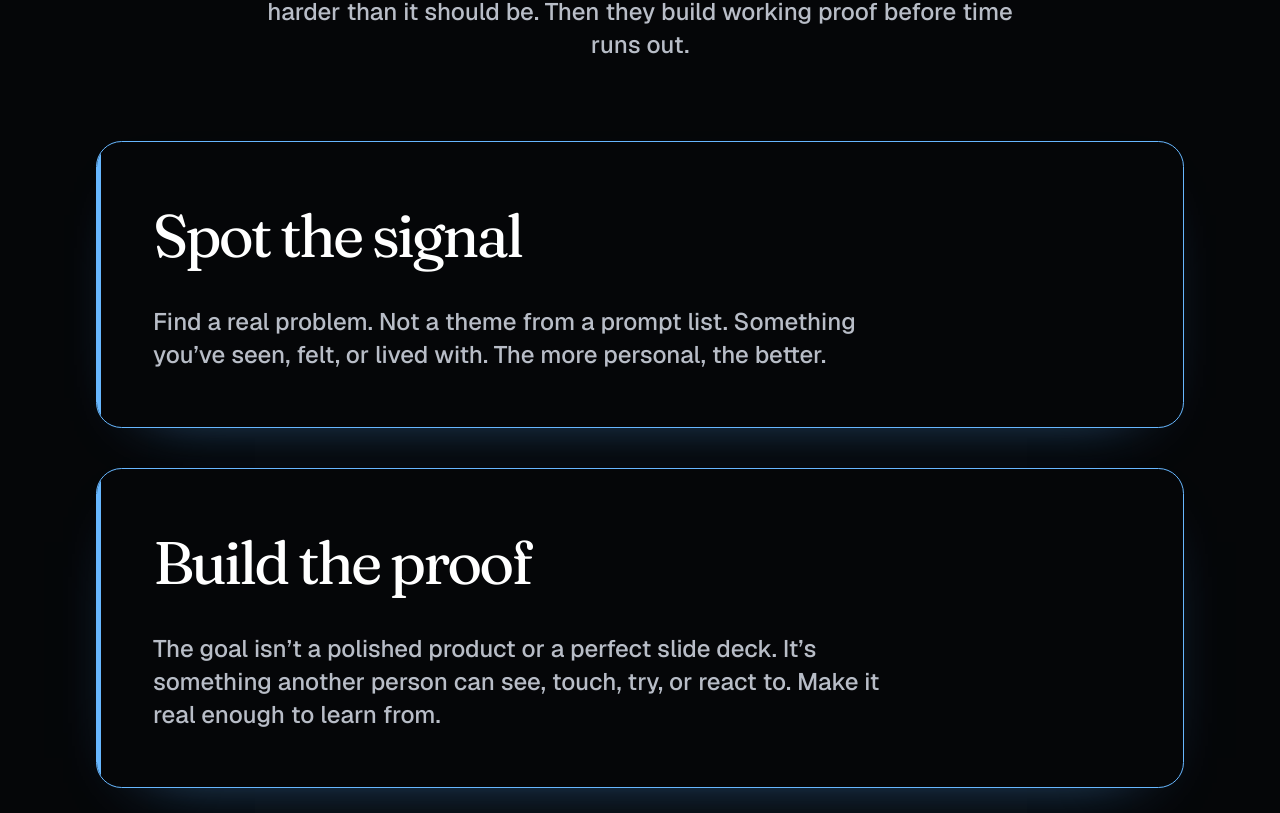
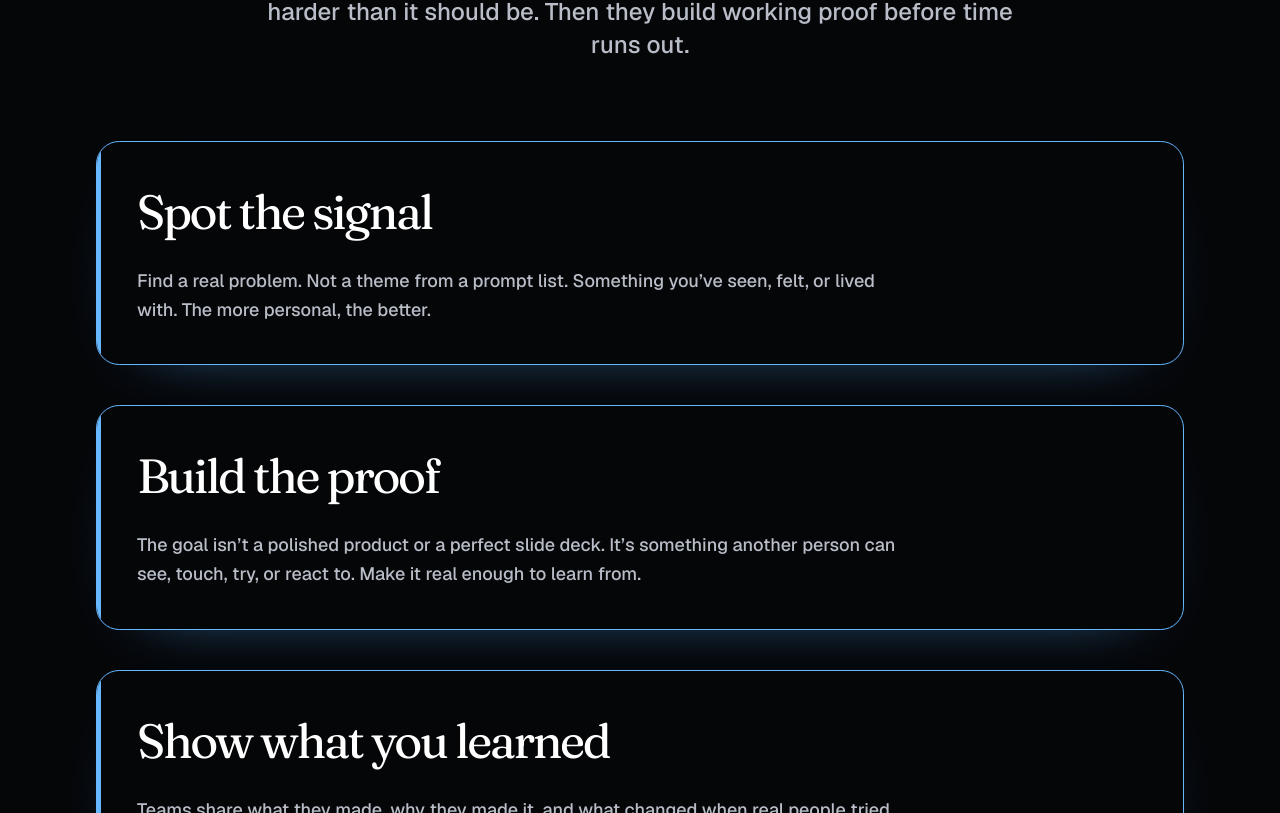
Before and after one commit to Suhas-Ramesha/Oryva, a Next.js app: page /forge in a window 1280 px wide. Shown: the part 2407-3220 px from the top of the page. Built offline with nearby package versions, Linux system fonts and the light colour scheme.

Commit message:
Reduce Forge signal step scale

```diff
--- a/src/components/sections/scroll-steps.tsx
+++ b/src/components/sections/scroll-steps.tsx
@@ -56,7 +56,7 @@ function StepRow({
     <motion.li
       ref={ref}
       className={cn(
-        "relative overflow-hidden rounded-[1.6rem] border bg-[#050608] p-7 transition duration-500 sm:p-14",
+        "relative overflow-hidden rounded-[1.45rem] border bg-[#050608] p-6 transition duration-500 sm:p-10",
         active
           ? "border-[#67b7ff] shadow-[0_22px_70px_-52px_rgba(80,170,255,0.9)]"
           : "border-[#278de7]"
@@ -75,10 +75,10 @@ function StepRow({
         transition={{ duration: reducedMotion ? 0 : 0.52, delay: delay + 0.08, ease: [0.16, 1, 0.3, 1] }}
         style={{ transformOrigin: "top" }}
       />
-      <h3 className="font-display text-4xl leading-tight tracking-[-0.05em] text-white sm:text-6xl">
+      <h3 className="font-display text-3xl leading-tight tracking-[-0.05em] text-white sm:text-5xl">
         {step.title}
       </h3>
-      <p className="mt-8 max-w-3xl text-pretty text-base font-medium leading-snug text-[#b8bdc7] sm:text-2xl">
+      <p className="mt-6 max-w-3xl text-pretty text-sm font-medium leading-relaxed text-[#b8bdc7] sm:text-lg">
         {step.body}
       </p>
     </motion.li>
```
